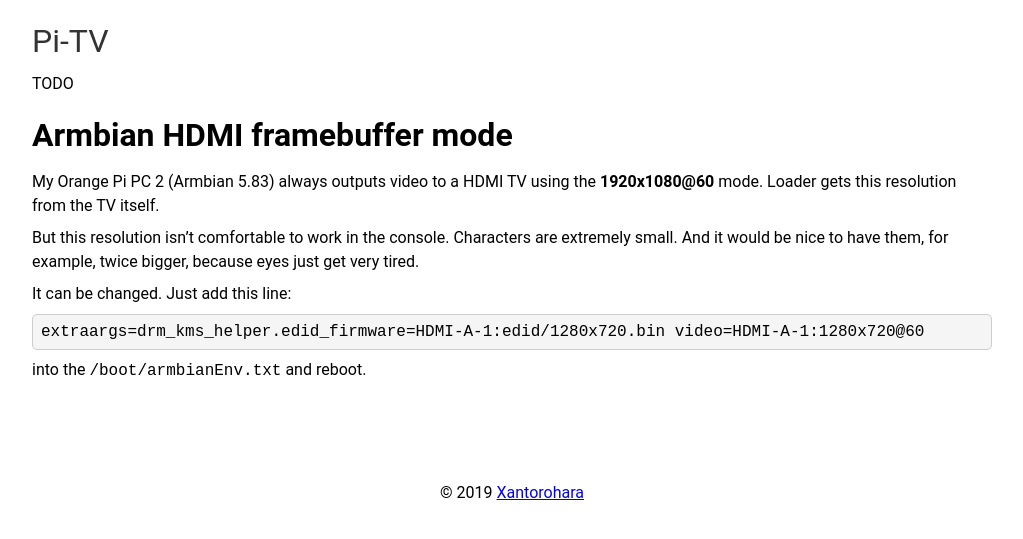
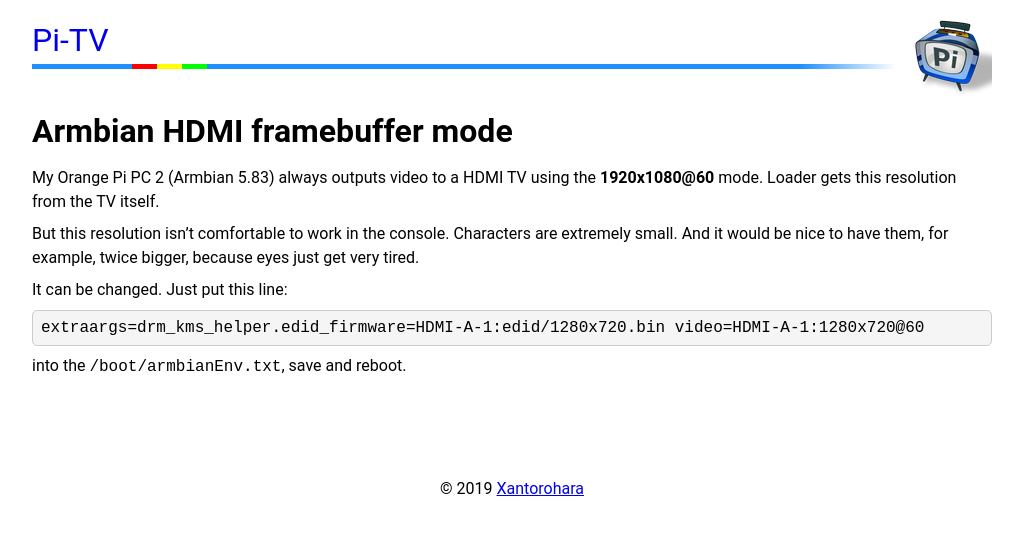
Before and after one commit to pi-tv/pi-tv.github.io, a Jekyll site: the page built from _posts/2019-06-27-armbian-hdmi-framebuffer-mode.md, in a window 1280 px wide. Shown: the top 539 px of the page, without its empty margins (128-1151 px from the left). Built offline with Jekyll 4.4.1, drawn with Linux system fonts in a browser that asks for light colours.

Commit message:
site layout cleanup article

````diff
--- a/_layouts/default.html
+++ b/_layouts/default.html
@@ -13,6 +13,7 @@
             margin: 0;
             padding: 0;
             outline: none;
+            border: none;
         }
 
         body {
@@ -57,7 +58,17 @@
 
         header {
             height: 80px;
-            margin-bottom: 20px;
+            background-image: url("/img/pi-icon-80.png");
+            background-position: right top;
+            background-repeat: no-repeat;
+        }
+
+        article {
+
+        }
+
+        .debug header {
+            border: dashed red 1px;
         }
 
         footer {
@@ -65,28 +76,29 @@
             text-align: center;
         }
 
-        #home {
-            height: 50px;
-            line-height: 50px;
+        header a {
+            display: inline-block;
+            cursor: pointer;
+            font-size: 2rem;
+            line-height: 3rem;
+            text-decoration: none;
         }
 
-        #home a {
-            font-size: 2rem;
-            text-decoration: none;
-            color: #333;
-        }
-
-        #info {
-            height: 35px;
-            line-height: 35px;
-        }
-
-        /*ul {*/
-        /*    list-style-position: inside;*/
-        /*}*/
-
-        .debug {
-            border1: dashed red 1px;
+        header hr {
+            height: 5px;
+            background: linear-gradient(90deg,
+            dodgerblue 0px,
+            dodgerblue 100px,
+            red 100px,
+            red 125px,
+            yellow 125px,
+            yellow 150px,
+            lime 150px,
+            lime 175px,
+            dodgerblue 175px,
+            dodgerblue 80%,
+            transparent 90%
+            );
         }
 
     </style>
@@ -95,17 +107,13 @@
 <body>
 
 <header>
-    <div id="home">
-        <a href="/">Pi-TV</a>
-    </div>
-    <div id="info">
-        TODO
-    </div>
+    <a href="/">Pi-TV</a>
+    <hr/>
 </header>
 
-<section id="content">
+<article id="content">
     {{ content }}
-</section>
+</article>
 
 <footer>
     &copy; 2019 <a href="mailto:xantorohara@gmail.com"> Xantorohara </a>
--- a/_posts/2019-06-27-armbian-hdmi-framebuffer-mode.md
+++ b/_posts/2019-06-27-armbian-hdmi-framebuffer-mode.md
@@ -15,10 +15,10 @@
 And it would be nice to have them, for example, twice bigger, because eyes just get very tired.
 
 
-It can be changed. Just add this line:
+It can be changed. Just put this line:
 
 ```bash
 extraargs=drm_kms_helper.edid_firmware=HDMI-A-1:edid/1280x720.bin video=HDMI-A-1:1280x720@60
 ```
 
-into the `/boot/armbianEnv.txt` and reboot.
+into the `/boot/armbianEnv.txt`, save and reboot.
````
Also changed, not shown: _posts/2019-06-28-armbian-cleanup.md (added, +20 -0 lines), img/pi-icon-256.png (added), img/pi-icon-80.png (added), 1 other file.
